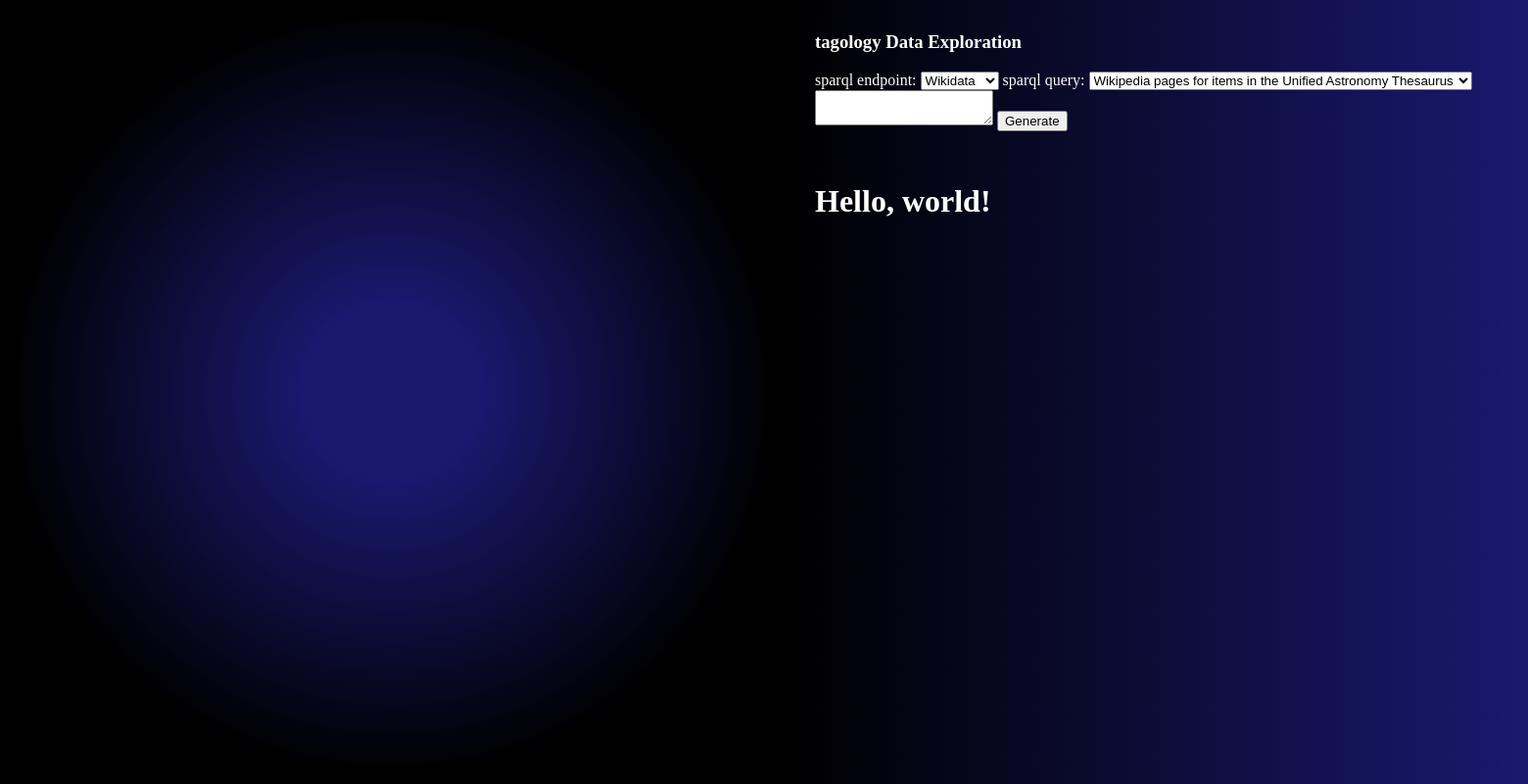
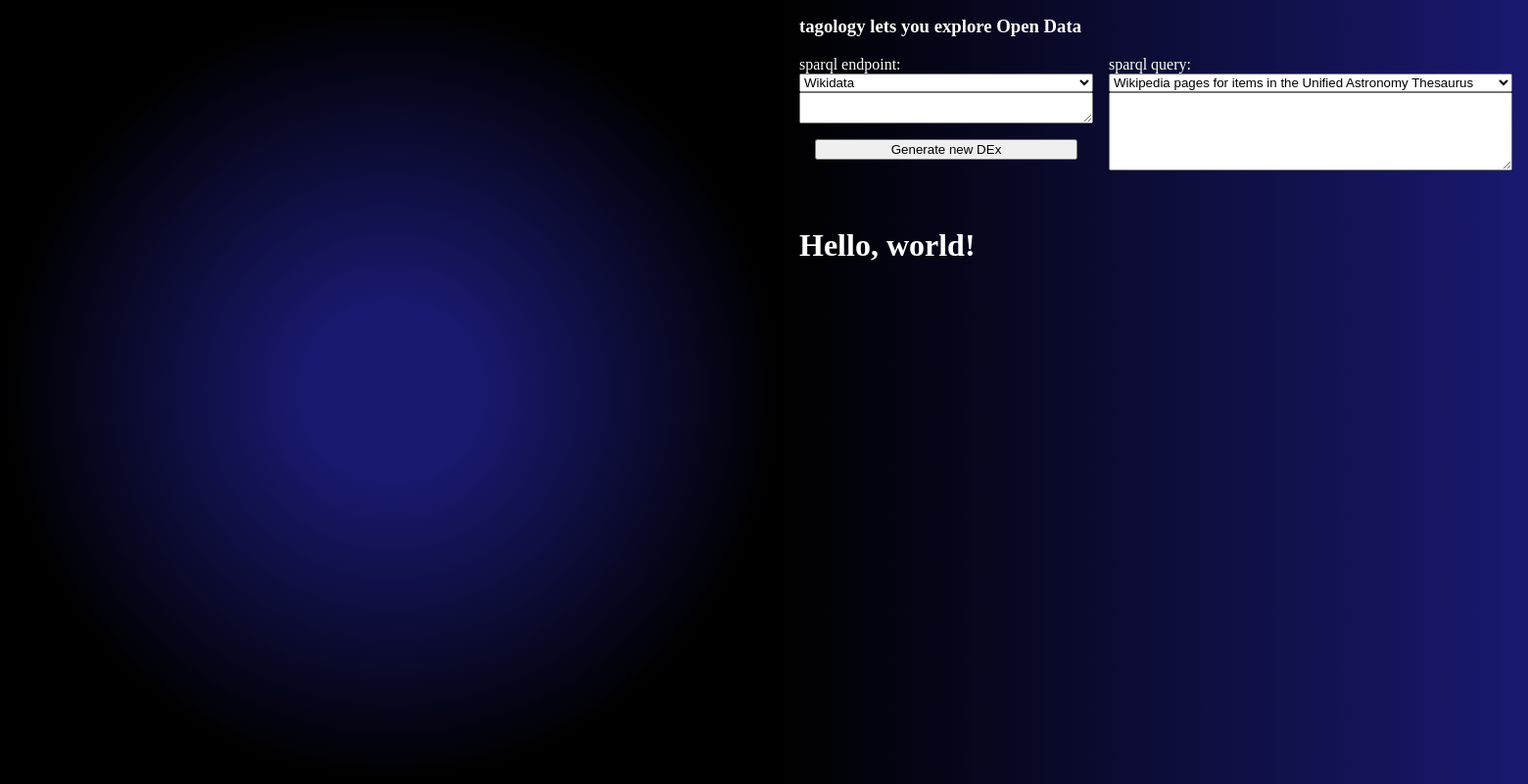
Before and after one commit to shellybelle/OpenDataDEx, a Flask app: page / in a window 1560 px wide. Shown: the whole page at 98% size. Run offline with Flask 3, Linux system fonts and the light colour scheme; data that the repository does not hold is empty; some libraries are stand-ins or nearby versions.

Commit message:
got the query box working

```diff
--- a/frontend/static/queries.js
+++ b/frontend/static/queries.js
@@ -1,6 +1,11 @@
+export const sourceEndpoints = {
+  "wikidata": "https://query.wikidata.org/sparql",
+  "custom": "Custom Endpoint"
+};
+
 export const sourceQueries = {
-  "wiki-space": `
-    PREFIX skos: <http://www.w3.org/2004/02/skos/core#>
+  "wiki-space":
+`PREFIX skos: <http://www.w3.org/2004/02/skos/core#>
 CONSTRUCT {
     ?wikip ?prop ?val .
     ?wikip schema:about ?item .
@@ -14,10 +19,10 @@
     FILTER(STRSTARTS(STR(?prop), STR(wdt:))) #TRUTHY
     SERVICE wikibase:label {bd:serviceParam wikibase:language "en" .}
 }
-    LIMIT 50000
-  `,
-  "wiki-dogs": `
-    PREFIX skos: <http://www.w3.org/2004/02/skos/core#>
+LIMIT 50000`
+  ,
+  "wiki-dogs":
+`PREFIX skos: <http://www.w3.org/2004/02/skos/core#>
 CONSTRUCT {
     ?wikip ?prop ?val .
     ?wikip schema:about ?item .
@@ -31,10 +36,10 @@
     FILTER(STRSTARTS(STR(?prop), STR(wdt:))) # TRUTHY NAMESPACE
     SERVICE wikibase:label {bd:serviceParam wikibase:language "en".}
 }
-    LIMIT 50000
-  `,
-  "wiki-cats": `
-    PREFIX skos: <http://www.w3.org/2004/02/skos/core#>
+LIMIT 50000`
+  ,
+  "wiki-cats":
+`PREFIX skos: <http://www.w3.org/2004/02/skos/core#>
 CONSTRUCT {
     ?wikip ?prop ?val .
     ?wikip schema:about ?item .
@@ -48,8 +53,9 @@
     FILTER(STRSTARTS(STR(?prop), STR(wdt:))) # TRUTHY NAMESPACE
     SERVICE wikibase:label {bd:serviceParam wikibase:language "en".}
 }
-    LIMIT 50000
-  `
+LIMIT 50000`
+  ,
+  "custom": "Custom Query"
 };
 
 export const tagGraphQueries = {
--- a/frontend/static/style.css
+++ b/frontend/static/style.css
@@ -6,6 +6,24 @@
   margin: 0;
   height: 100%;
   width: 100%;
+}
+
+h2 {
+  margin-top: 2rem;
+}
+
+h3 {
+  margin-top: 0;
+}
+
+textarea {
+  width: 100%;
+  padding: 0.25rem;
+  white-space: nowrap;
+}
+
+textarea[readonly] {
+  color: silver;
 }
 
 #DEx {
@@ -28,31 +46,44 @@
   height: 100%;
 }
 
-#query-bar {
-  padding: 2rem;
-  background: linear-gradient(to right, black, midnightblue);
-  color: white;
-}
-
-#query-editor {
-}
-
 #obj-display {
   flex: 1;
   border: none;
 }
 
-h2 {
-  margin-top: 2rem;
+#query-columns {
+  display: flex;
+  gap: 1rem;
 }
 
-h3 {
-  margin-top: 0;
+#query-left {
+  display: flex;
+  flex: 0 0 300px;
+  flex-direction: column;
 }
 
-body#welcome, body#tags {
+#query-right {
+  display: flex;
+  flex: 1;
+  flex-direction: column
+}
+
+#endpoint-editor {
+  height: 2rem;
+}
+
+#query-editor {
+  height: 5rem;
+  resize: vertical;
+}
+
+#generate-btn {
+  margin: 1rem;
+}
+
+.DEx-right {
   background-attachment: fixed;
-  padding-left: 2rem;
+  padding: 1rem;
   background: linear-gradient(to right, black, midnightblue);
   color: white;
 }
--- a/frontend/template/index.html
+++ b/frontend/template/index.html
@@ -12,13 +12,19 @@
     <div id="DEx">
       <div id="cyto"></div>
       <div id="info-pane">
-        <div id="query-bar">
-          <h3>tagology Data Exploration</h3>
+        <div id="query-box" class="DEx-right">
+          <h3>tagology lets you explore Open Data</h3>
+          <div id="query-columns">
+            <div id="query-left">
               <label for="endpoint-select">sparql endpoint:</label>
               <select id="endpoint-select">
                 <option value="wikidata">Wikidata</option>
                 <option value="custom">Custom...</option>
               </select>
+              <textarea id="endpoint-editor" spellcheck="false" readonly></textarea>
+              <button id="generate-btn">Generate new DEx</button>
+            </div>
+            <div id="query-right">
               <label for="query-select">sparql query:</label>
               <select id="query-select">
                 <option value="wiki-space">Wikipedia pages for items in the Unified Astronomy Thesaurus</option>
@@ -26,8 +32,9 @@
                 <option value="wiki-cats">All wikipedia pages about famous cats</option>
                 <option value="custom">Custom...</option>
               </select>
-          <textarea id="query-editor" spellcheck="false"></textarea>
-          <button id="generate-btn">Generate</button>
+              <textarea id="query-editor" spellcheck="false" readonly></textarea>
+            </div>
+          </div>
         </div>
         <iframe id="obj-display" src="{{url_for('welcome_page')}}"></iframe>
       </div>
--- a/frontend/template/tags.html
+++ b/frontend/template/tags.html
@@ -5,7 +5,7 @@
   <title>tags</title>
   <link rel="stylesheet" href="{{url_for('static', filename='style.css')}}">
 </head>
-<body id="tags">
+<body class="DEx-right">
   <h1>tags</h1>
   <h2 id="shared-title"></h2>
   <div id ="shared"></div>
--- a/frontend/template/welcome.html
+++ b/frontend/template/welcome.html
@@ -5,7 +5,7 @@
   <title>Welcome to tagology</title>
   <link rel="stylesheet" href="{{url_for('static', filename='style.css')}}">
 </head>
-<body id="welcome">
+<body class="DEx-right">
   <h1>Hello, world!</h1>
 </body>
 </html>
```
Also changed, not shown: frontend/static/main.js (+64 -9 lines). Lines whose indentation alone changed are shown as unchanged.
